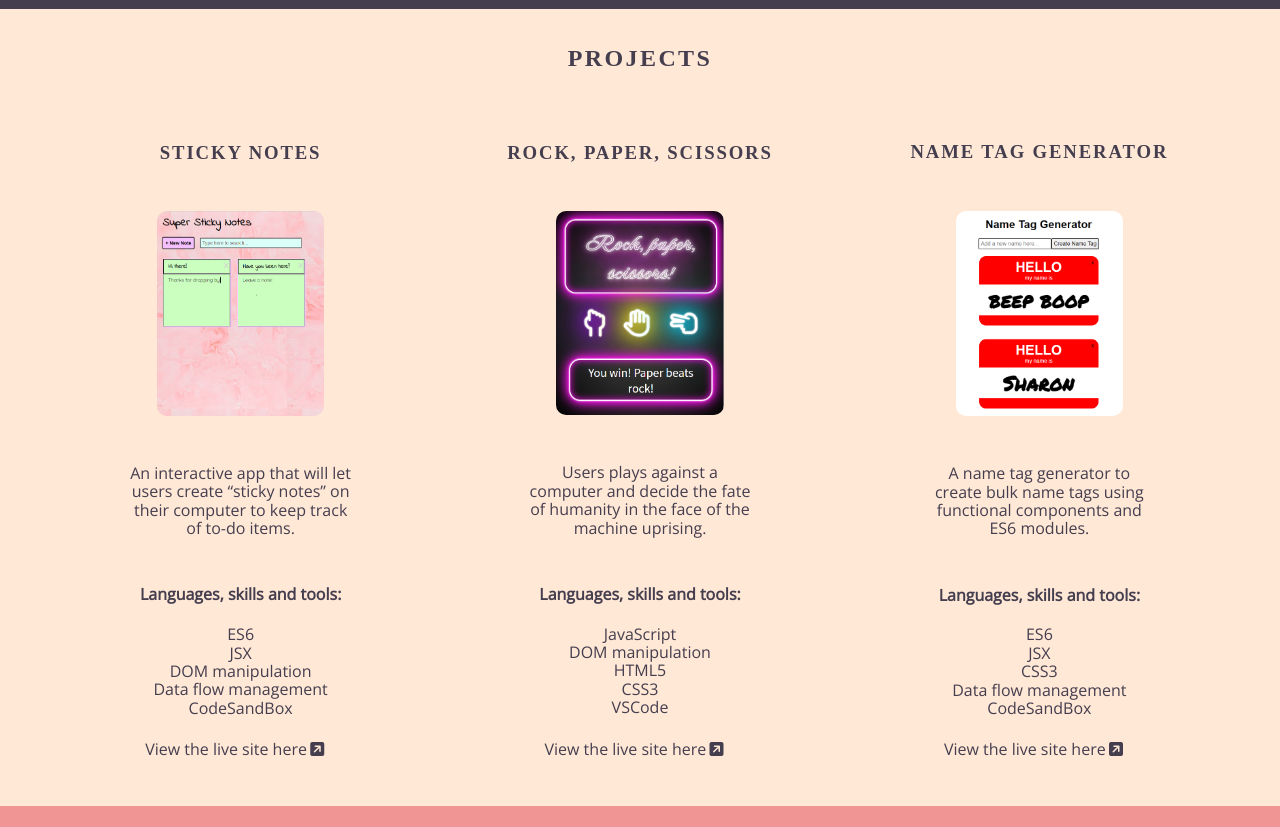
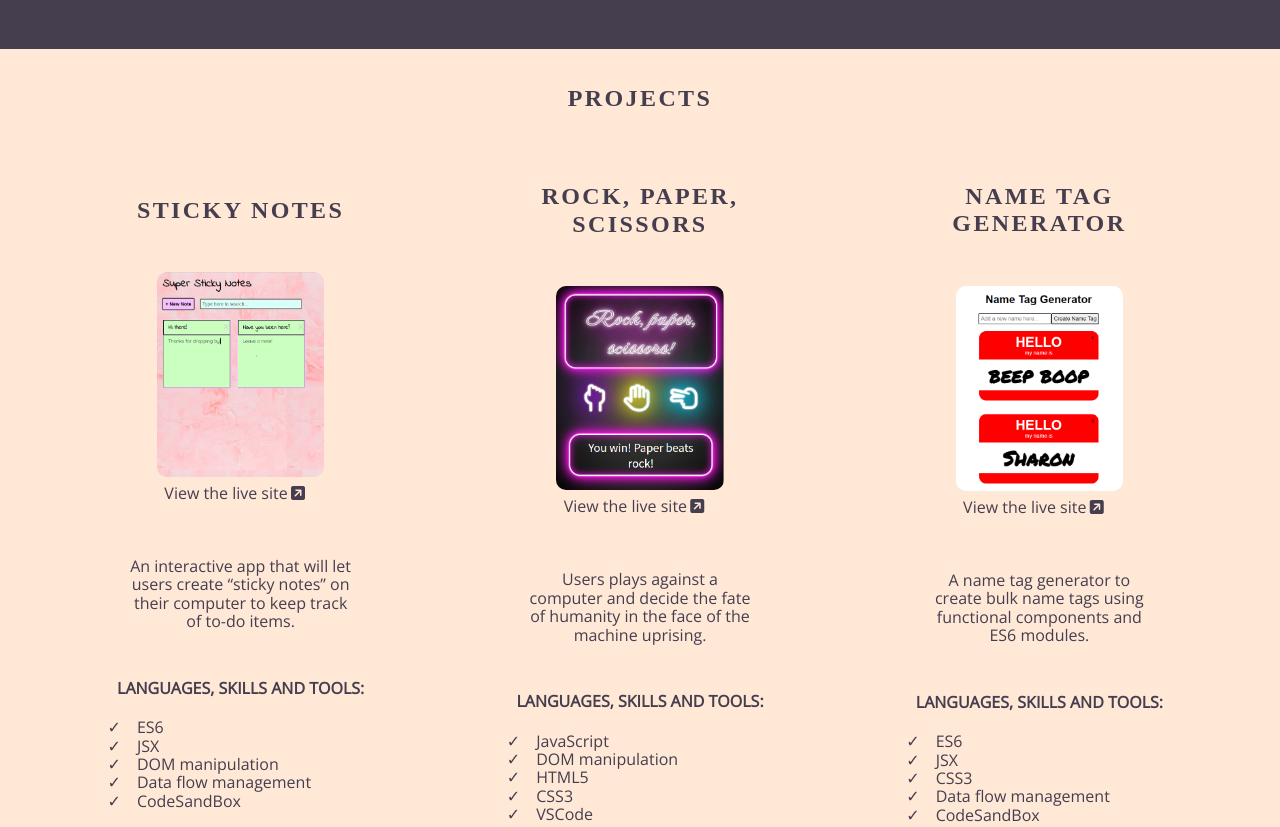
Before and after one commit to er1927/personal-portfolio, a website built with Parcel: page index.html in a window 1280 px wide. Shown: the part 240-1067 px from the top of the page. Built offline with nearby package versions, Linux system fonts and the light colour scheme; a web font is replaced by a local one.

Commit message:
Improved readability on project item description and skill list

```diff
--- a/css/main.css
+++ b/css/main.css
@@ -139,11 +139,18 @@ h1, h2, h3, h5 {
   letter-spacing: .1em;
 }
 
-.project-item ul {
-  padding-left:0;
+.project-item h4 {
+  font-variant: small-caps;
+  text-transform: uppercase;
 }
 
-.project-item li, .skills-and-tools li {
+.project-item li {
+  text-align: left;
+  list-style-type: "✓";
+  padding-left:1em;
+}
+
+.skills-and-tools li {
   text-align: center;
 }
 
@@ -166,7 +173,7 @@ h2, h3 {
 
 div {
   margin-top:30px;
-  margin-bottom:40px;
+  margin-bottom:80px;
 }
 
 .about-section img {
--- a/index.html
+++ b/index.html
@@ -35,8 +35,9 @@
   <div class="projects-section">
     <h2 class="sub-header" id="projects">Projects</h2>
     <div class="project-item">
-      <h3 class="project-title">Sticky notes</h3>
-      <p><a href="https://332qc2.csb.app/" target="_blank" title="Visit the Sticky Notes live site!"><img src="./img/StickyNotesUI.png" alt="Screenshot of Sticky Notes App on mobile view"></a></p>
+      <h2 class="project-title">Sticky notes</h2>
+      <p><a href="https://332qc2.csb.app/" target="_blank" title="Visit the Sticky Notes live site!"><img src="./img/StickyNotesUI.png" alt="Screenshot of Sticky Notes App on mobile view"></a>
+      <a href="https://332qc2.csb.app/" target="_blank">View the live site<i class="fa-solid fa-square-arrow-up-right"></i></a></p>
       <p>An interactive app that will let users create “sticky notes” on their computer to keep track of to-do items.</p>
       <h4>Languages, skills and tools: </h4>
       <ul>
@@ -46,11 +47,11 @@
         <li>Data flow management</li>
         <li>CodeSandBox</li>
       </ul>
-      <a href="https://332qc2.csb.app/" target="_blank">View the live site here<i class="fa-solid fa-square-arrow-up-right"></i></a>
     </div>
     <div class="project-item">
-      <h3 class="project-title">Rock, paper, scissors</h3>
-      <p><a href="https://er1927.github.io/Rock-paper-scissors/" target="_blank" title="Visit the Rock, paper, scissors live site!"><img src="./img/RPS.png" alt="Screenshot of Rock, paper, scissors game on mobile view."></a></p>
+      <h2 class="project-title">Rock, paper, scissors</h2>
+      <p><a href="https://er1927.github.io/Rock-paper-scissors/" target="_blank" title="Visit the Rock, paper, scissors live site!"><img src="./img/RPS.png" alt="Screenshot of Rock, paper, scissors game on mobile view."></a>
+      <a href="https://er1927.github.io/Rock-paper-scissors/" target="_blank">View the live site<i class="fa-solid fa-square-arrow-up-right"></i></a></p>
       <p>Users plays against a computer and decide the fate of humanity in the face of the machine uprising.
       </p>
       <h4>Languages, skills and tools: </h4>
@@ -61,11 +62,11 @@
         <li>CSS3</li>
         <li>VSCode</li>
       </ul>
-      <a href="https://er1927.github.io/Rock-paper-scissors/" target="_blank">View the live site here<i class="fa-solid fa-square-arrow-up-right"></i></a>
     </div>
     <div class="project-item">
-      <h3 class="project-title">Name tag generator</h3>
-      <p><a href="https://6ivipl.csb.app/" target="_blank" title="Visit the Name tag generator live site!"><img src="./img/NametagGenerator.png" alt="Screenshot of name tag generator on mobile view."></a></p>
+      <h2 class="project-title">Name tag generator</h2>
+      <p><a href="https://6ivipl.csb.app/" target="_blank" title="Visit the Name tag generator live site!"><img src="./img/NametagGenerator.png" alt="Screenshot of name tag generator on mobile view."></a>
+      <a href="https://6ivipl.csb.app/" target="_blank">View the live site<i class="fa-solid fa-square-arrow-up-right"></i></a></p>
       <p>A name tag generator to create bulk name tags using functional components and ES6 modules.</p>
       <h4>Languages, skills and tools: </h4>
       <ul>
@@ -75,7 +76,6 @@
         <li>Data flow management</li>
         <li>CodeSandBox</li>
       </ul>
-      <a href="https://6ivipl.csb.app/" target="_blank">View the live site here<i class="fa-solid fa-square-arrow-up-right"></i></a>
     </div>
   </div>
   <div class="about-main">
@@ -85,7 +85,7 @@
           <h3>Elizabeth Roberts</h3>
           <h4>Web Developer</h4>
           <p>I'm a front end web developer who likes building highly functional digital products.</p>
-          <p>After spending half my life online I started thinking to myself: "I can improve this!"-and so here I am, making the digital world a better place, one line of code at a time.</p>
+          <p>After spending half my life online I started thinking to myself: "I can improve this!"-and so   I am, making the digital world a better place, one line of code at a time.</p>
           <p>I am fluent in English & Spanish, and I can navigate everyday life in German. I've been to 15 countries and worked in the Americas, Europe and Asia. When I was little I wanted to be an Egyptologist-but I've settled for being a cat mom, instead.  </p>
         </div>
         <div class="about-item">
```
